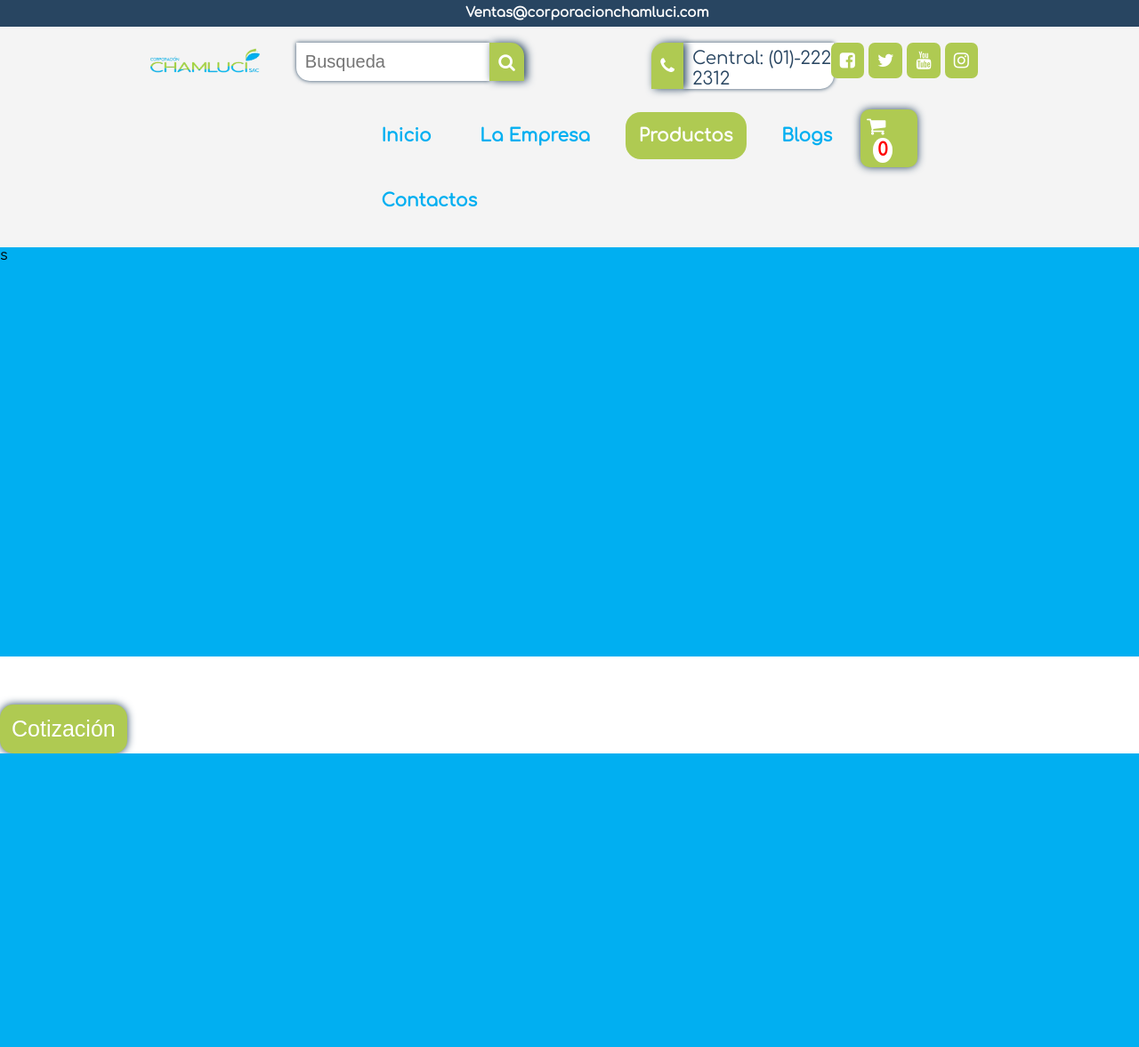
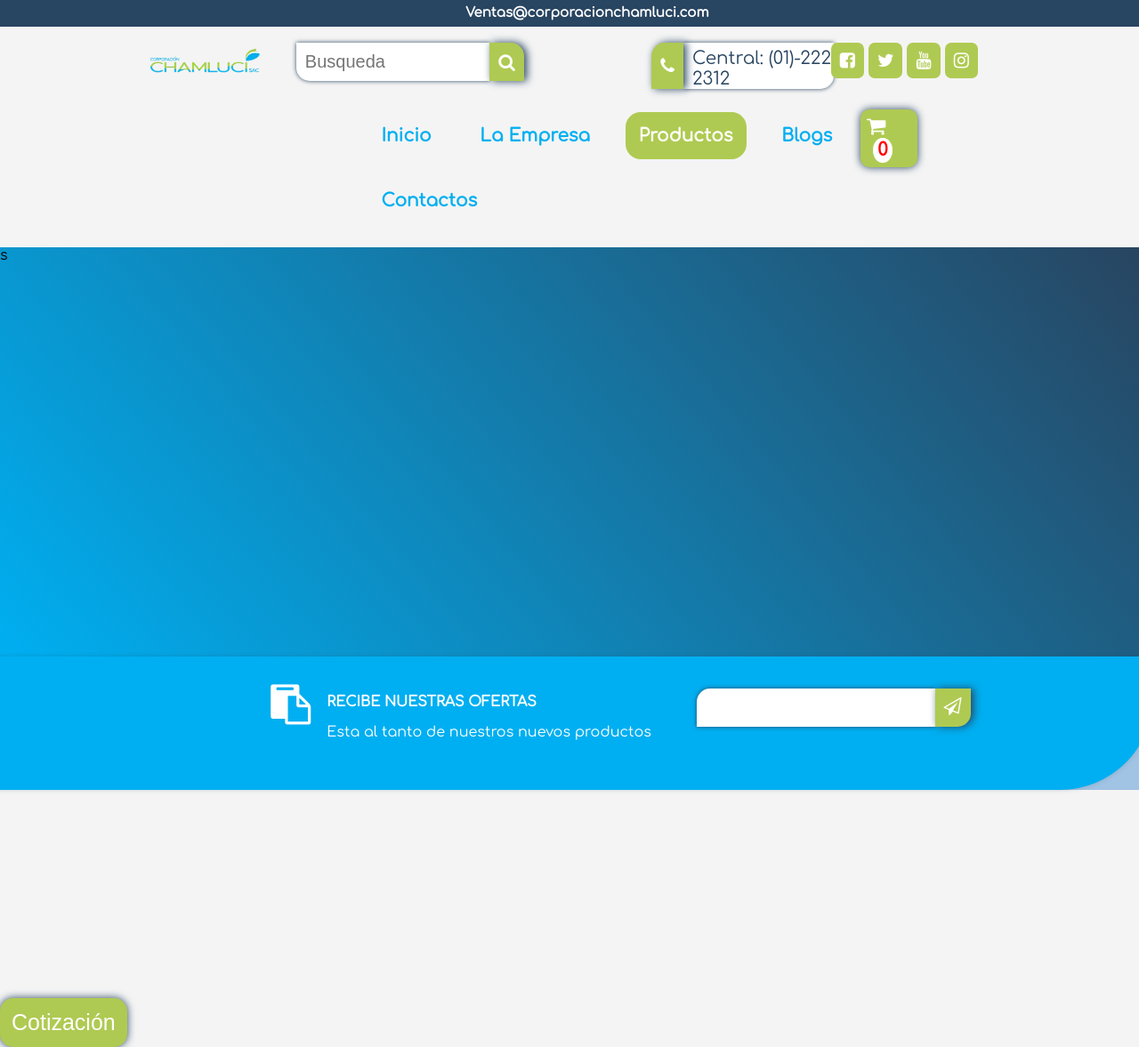
Before and after one commit to breykerd/Chamluci-new, a PHP site: page / in a window 1280 px wide. Shown: the whole page at 89% size. Before the commit the page ends 847 px from the top, so only its background shows below. Run offline with PHP 8.4, Linux system fonts and the light colour scheme; style sheets or scripts are compiled from the project's sources.

Commit message:
agregado menu stiky y archivo function.js, agregada area de suscripcion a boletin semanal

```diff
--- a/assets/css/style.less
+++ b/assets/css/style.less
@@ -12,6 +12,8 @@
 @colorSecundaryTwo:#f4f4f4;
 @colorSecundarythree:#ffffff;
 @colorSecundaryFour:#121212;
+@colorSecundaryFive:#A1C3E4;
+@colorGradient:linear-gradient(50deg, rgba(0,175,241,1) 0%, rgba(40,69,97,1) 100%);
 @colorthree: #111111;
 
 /* configuracion general*/
@@ -23,6 +25,7 @@
 body{
 	font-family: Comfortaa;
 	margin: 0;
+	background-color: @colorSecundaryTwo;
 }
 
 .container{
@@ -314,13 +363,75 @@ a{
 
 .slider{
 	height: 460px;
-	background-color: @colorPrimaryTwo;
+	background: @colorGradient;
 }
 
 /* fin slider*/
 
 
+/* inicio nessletter */
 
+.newsletter{
+	background-color: @colorSecundaryFive;
+	height: 150px;
+	position: relative;
+	&:after{
+	content: "";
+	position: absolute;
+	left: -55%;
+    z-index: 1;
+	background: @colorPrimaryTwo;
+    display: block;
+    height: 100%;
+    box-shadow: 0 0 8px -5px @colorSecundaryOne;
+    -webkit-box-shadow: 0 0 8px -5px @colorSecundaryOne;
+    -moz-box-shadow: 0 0 8px -5px @colorSecundaryOne;
+    border-radius: 0 0 105px 0;
+    width: 2000px;
+
+	}
+}
+
+.mensajeNewsletter{
+	width: 58%;
+	position: relative;
+	z-index: 5;
+	padding: 2%;
+	display: flex;
+	float: left;
+	& i{
+		background-color: inherit;
+		font-size: 45px !important;
+	}& .icono{
+		align-items: center;
+		padding-left: 40%;
+		display: flex;
+		float: left;
+	}
+
+	& .texto {
+		padding-top: 0;
+	padding-left: 60%;
+	width: 100%;
+	color: @colorSecundarythree;
+	& h4{
+		margin-bottom: 0;
+	}& p{
+
+	}
+	}
+
+}
+.suscripcion{
+	margin-top: 1.5%;
+	width: 30%;
+	padding: 2%;
+	position: relative;
+	z-index: 10;
+	display: flex;
+	float: left;
+}
+/* fin newsletter */
 
 
 
@@ -350,3 +461,25 @@ a{
 	}
 }
 /* fin estilo de boton call to action */
+
+/* inicio caja de texto con icono*/
+ .inputIcon{
+	.shadowTwo;
+	border-radius: 15px 0 0 0;
+	padding: 10px;
+	border-style: none;
+	font-size: 20px;
+	width: 100%;
+ }
+.iconInput{
+	background-color: @colorPrimaryOne;
+		color: @colorSecundarythree;
+		font-size: 20px;
+		display: flex;
+   		justify-content: center;
+   		align-items: center;
+   		padding: 10px;
+   		border-radius:0  0 15px 0;
+   		.shadowIcon;
+}
+/* final cajade texto con icono */
--- a/index.php
+++ b/index.php
@@ -26,7 +26,7 @@
 		</div>
 	</div>
 	<!-- -------------------- -->
-<div class="header">
+<div id="header" class="header">
 
 
 <div class="container">
@@ -75,7 +75,45 @@
 <div class="slider">
 s
 </div>
+<div class="newsletter">
+	<div class="container">
+		<div class="row">
+
+<div class="mensajeNewsletter">
+	<div class="Contenido">
+
+	<div class="icono">
+		<i class="fa fa-clipboard"></i>
+	</div>
+	<div class="texto">
+	<h4>
+	RECIBE NUESTRAS OFERTAS
+	</h4>
+	<p>
+	Esta al tanto de nuestros nuevos productos
+	</p>
+	</div>
+	</div>
+</div>
+<div class="suscripcion">
+<input type="text" class="inputIcon"><i class="fa fa-paper-plane-o iconInput"></i>
+</div>
+		</div>
+
+	</div>
+
+</div>
 <!-- end custom menu -->
+<br>
+<br>
+<br>
+<br>
+<br>
+<br>
+<br>
+<br>
+<br>
+<br>
 <br>
 <br>
 <br>
@@ -83,5 +121,7 @@ s
 	<button class="buttom">Cotización</button>
 </div>
 
+
+<script src="assets/js/functions.js"> </script>
 </body>
 </html>
```
Also changed, not shown: other parts of assets/css/style.less (+47 -1 lines), assets/js/functions.js (added, +38 -0 lines).
